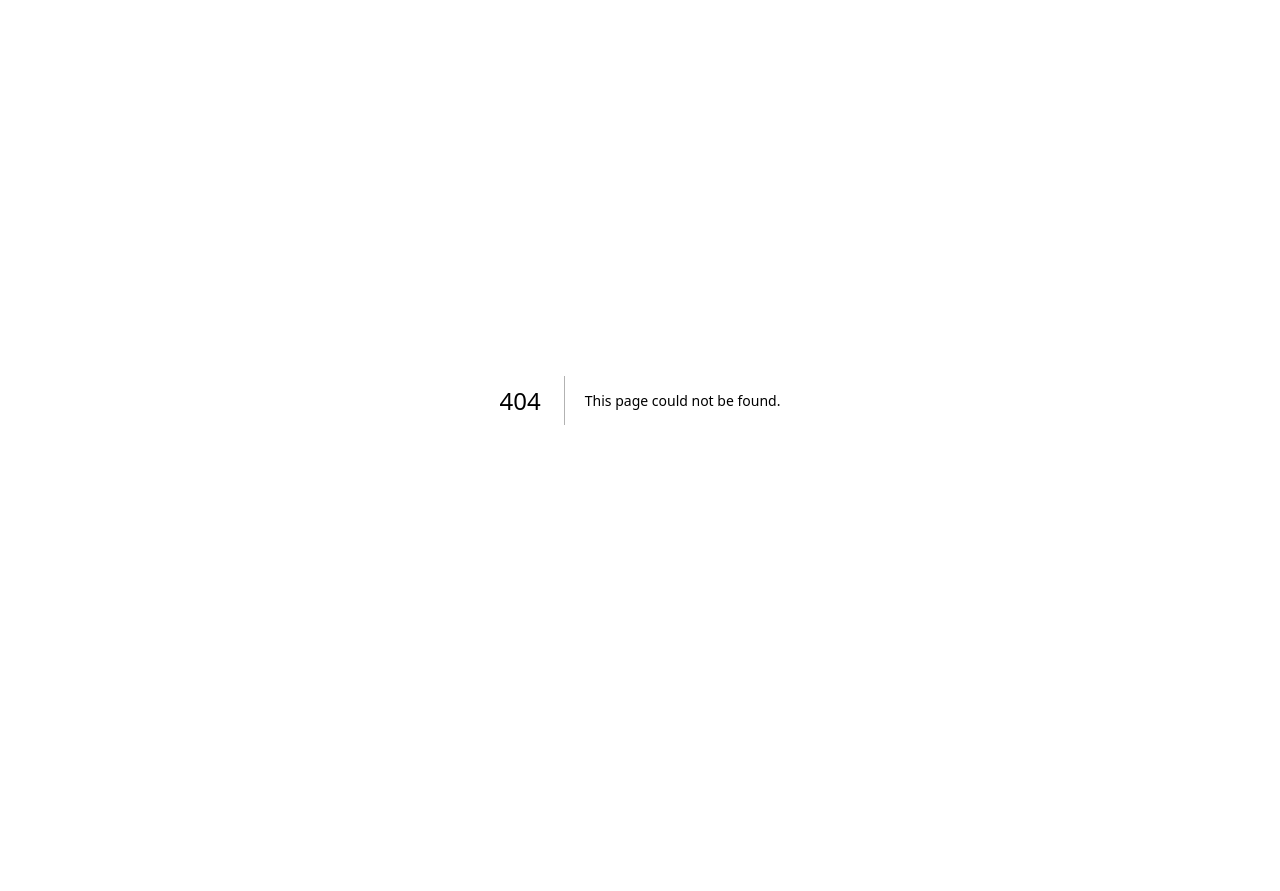
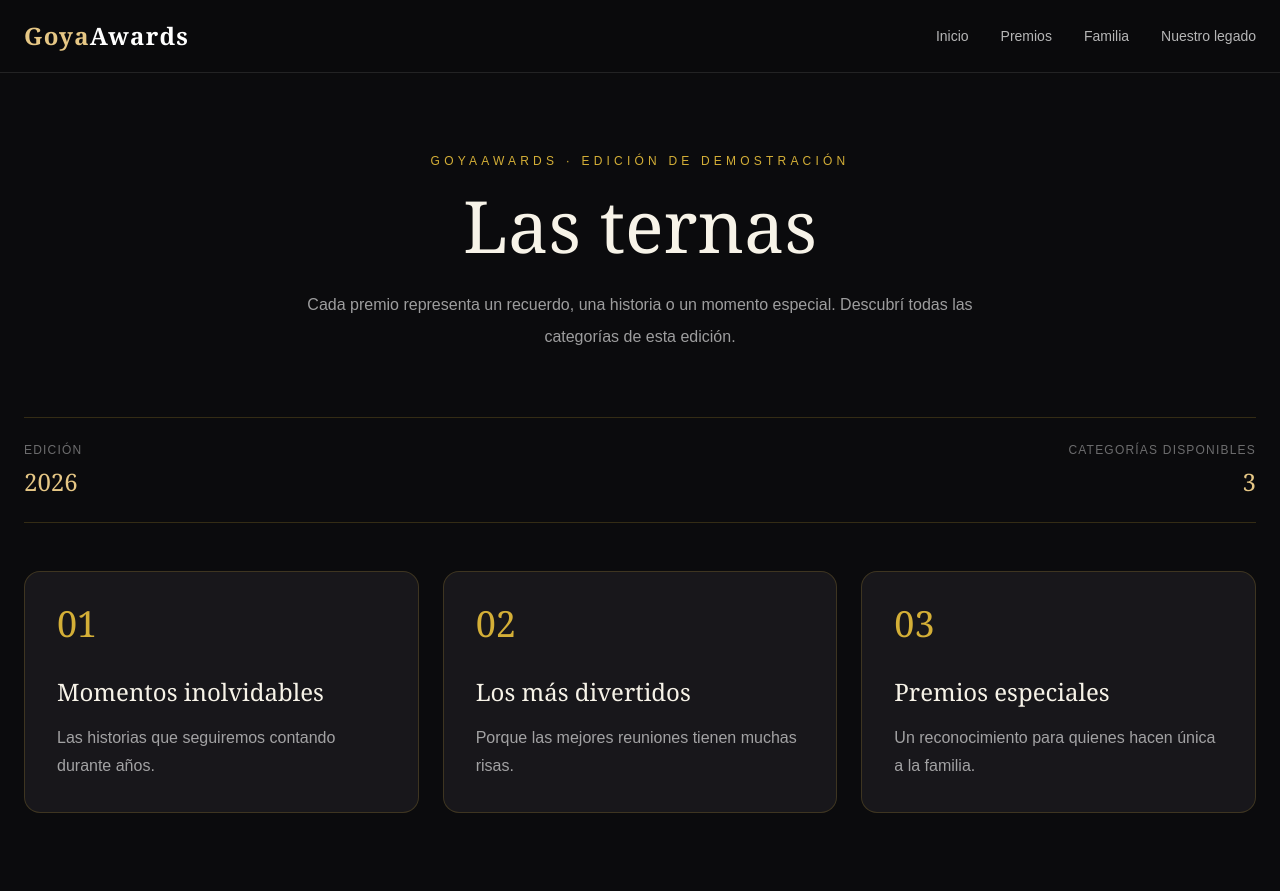
Before and after one commit to leoM2022/legado-family-platform, a Next.js app: page /premios in a window 1280 px wide. Before the commit this address had no page. Shown: the top 891 px of the page. Before the commit the page ends 800 px from the top, so only its background shows below. Built offline with nearby package versions, Linux system fonts and the light colour scheme.

Commit message:
feat: implement awards catalog page

```diff
--- /dev/null
+++ b/app/premios/page.tsx
@@ -0,0 +1,79 @@
+
+import Navbar from "@/components/layout/Navbar";
+import Footer from "@/components/layout/Footer";
+import AwardCard from "@/components/awards/AwardCard";
+import { awardCategories } from "@/data/demo/award-categories";
+
+export default function AwardsPage() {
+    return (
+        <div className="min-h-screen bg-[#0b0b0d] text-[#f7f3e8]">
+            <Navbar />
+
+            <main className="mx-auto max-w-7xl px-6 py-20">
+                {/* Encabezado */}
+                <div className="mb-16 text-center">
+                    <p className="mb-5 text-xs uppercase tracking-[0.35em] text-[#d4af37]">
+                        GoyaAwards · Edición de demostración
+                    </p>
+
+                    <h1 className="font-serif text-5xl sm:text-7xl">
+                        Las ternas
+                    </h1>
+
+                    <p className="mx-auto mt-7 max-w-2xl leading-8 text-white/60">
+                        Cada premio representa un recuerdo,
+                        una historia o un momento especial.
+                        Descubrí todas las categorías de esta edición.
+                    </p>
+                </div>
+
+                {/* Información de la edición */}
+                <div className="mb-12 flex flex-wrap items-center justify-between gap-4 border-y border-[#d4af37]/20 py-6">
+                    <div>
+                        <p className="text-xs uppercase tracking-widest text-white/40">
+                            Edición
+                        </p>
+                        <p className="mt-2 font-serif text-2xl text-[#e6c785]">
+                            2026
+                        </p>
+                    </div>
+
+                    <div className="text-right">
+                        <p className="text-xs uppercase tracking-widest text-white/40">
+                            Categorías disponibles
+                        </p>
+                        <p className="mt-2 font-serif text-2xl text-[#e6c785]">
+                            {awardCategories.length}
+                        </p>
+                    </div>
+                </div>
+
+                {/* Catálogo */}
+                <section aria-label="Categorías de premios">
+                    <div className="grid gap-6 md:grid-cols-2 lg:grid-cols-3">
+                        {awardCategories.map((category) => (
+                            <AwardCard
+                                key={category.id}
+                                category={category}
+                            />
+                        ))}
+                    </div>
+                </section>
+
+                {/* Aviso de demostración */}
+                <div className="mt-20 rounded-2xl border border-[#d4af37]/20 bg-[#18171b] p-8 text-center">
+                    <h2 className="font-serif text-2xl text-[#e6c785]">
+                        Una celebración para recordar
+                    </h2>
+
+                    <p className="mx-auto mt-4 max-w-xl leading-7 text-white/60">
+                        Próximamente podrás explorar los nominados
+                        de cada categoría y participar en las votaciones.
+                    </p>
+                </div>
+            </main>
+
+            <Footer />
+        </div>
+    );
+}
--- a/components/home/AwardsSection.tsx
+++ b/components/home/AwardsSection.tsx
@@ -1,6 +1,7 @@
 
 import AwardCard from "@/components/awards/AwardCard";
 import { awardCategories } from "@/data/demo/award-categories";
+import Link from "next/link";
 
 export default function AwardsSection() {
     return (
@@ -30,6 +31,16 @@ export default function AwardsSection() {
                     />
                 ))}
             </div>
+
+            <div className="mt-12 text-center">
+                <Link
+                    href="/premios"
+                    className="inline-block rounded-full border border-[#d4af37] px-8 py-4 text-[#e6c785] transition hover:bg-[#d4af37] hover:text-black"
+                >
+                    Explorar todas las ternas
+                </Link>
+            </div>
+
         </section>
     );
 }
--- a/components/layout/Navbar.tsx
+++ b/components/layout/Navbar.tsx
@@ -1,9 +1,11 @@
+
+import Link from "next/link";
 
 const links = [
-    { label: "Inicio", href: "#inicio" },
-    { label: "Premios", href: "#premios" },
-    { label: "Familia", href: "#familia" },
-    { label: "Nuestro legado", href: "#legado" },
+    { label: "Inicio", href: "/" },
+    { label: "Premios", href: "/premios" },
+    { label: "Familia", href: "/#familia" },
+    { label: "Nuestro legado", href: "/#legado" },
 ];
 
 export default function Navbar() {
@@ -13,22 +15,22 @@ export default function Navbar() {
                 aria-label="Navegación principal"
                 className="mx-auto flex max-w-7xl flex-wrap items-center justify-between gap-5 px-6 py-5"
             >
-                <a
-                    href="#inicio"
+                <Link
+                    href="/"
                     className="font-serif text-2xl font-semibold tracking-wider text-[#e6c785]"
                 >
                     Goya<span className="text-white">Awards</span>
-                </a>
+                </Link>
 
                 <div className="flex flex-wrap items-center gap-5 text-sm text-white/70 md:gap-8">
                     {links.map((link) => (
-                        <a
+                        <Link
                             key={link.href}
                             href={link.href}
                             className="transition-colors hover:text-[#e6c785]"
                         >
                             {link.label}
-                        </a>
+                        </Link>
                     ))}
                 </div>
             </nav>
```
